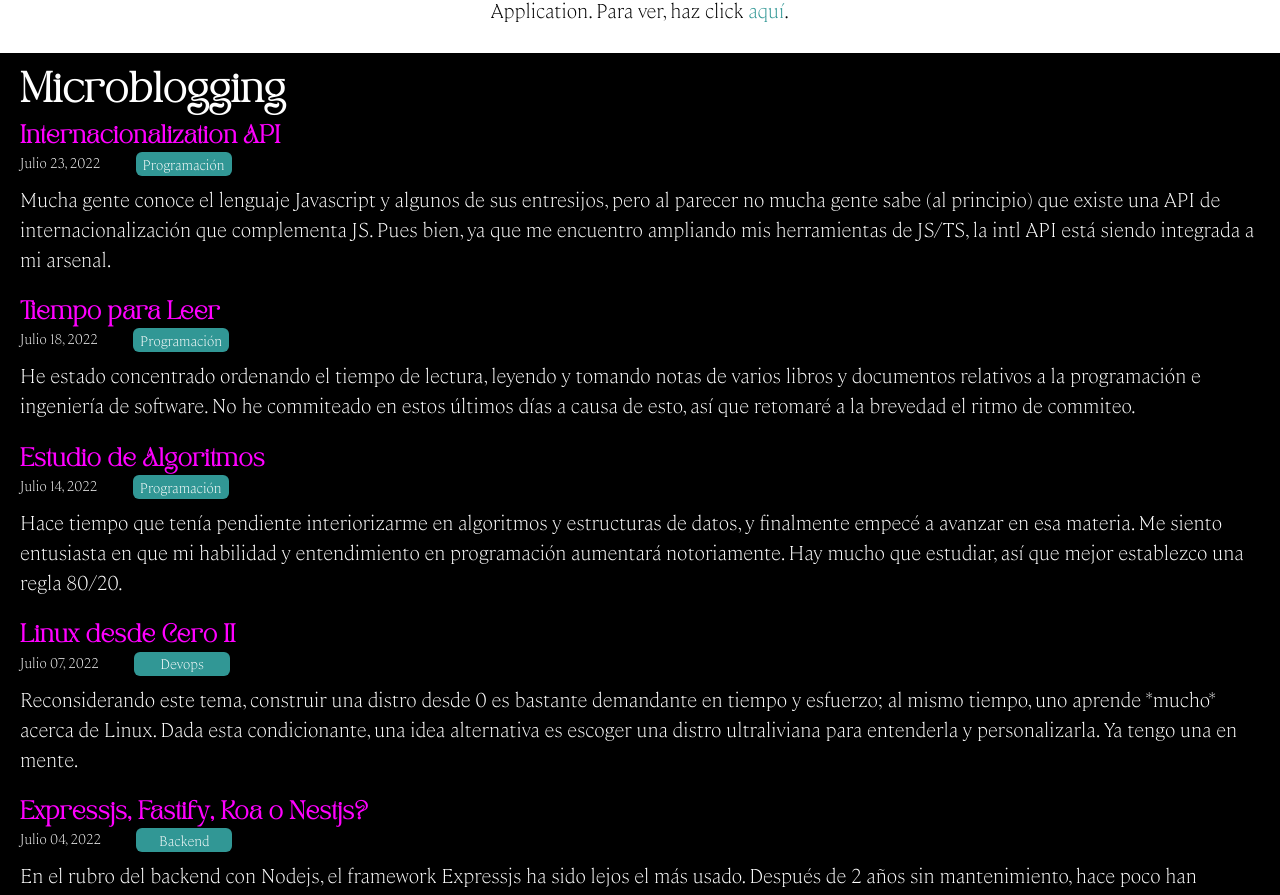
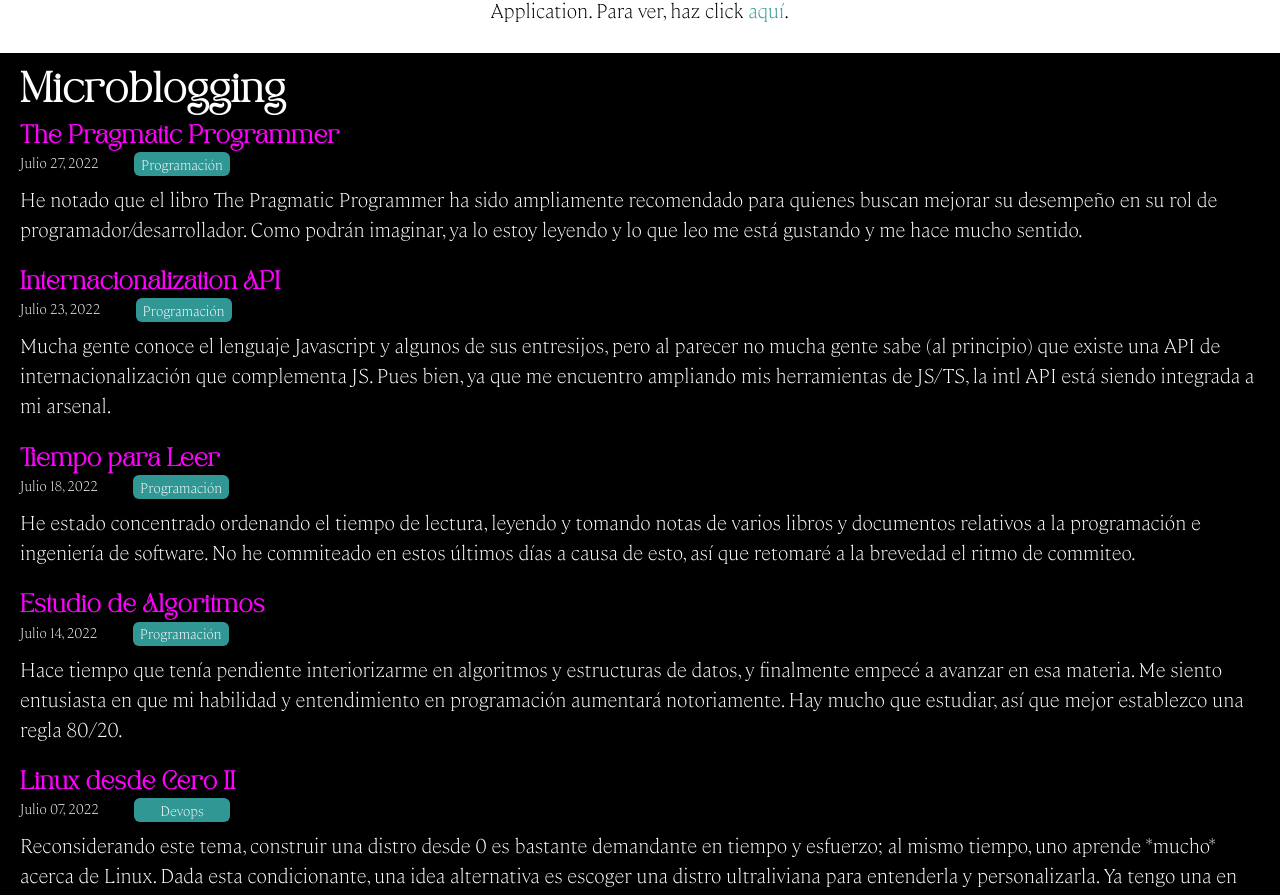
Before and after one commit to gnietto/gnietto.github.io, a React (Vite) app: page / in a window 1280 px wide. Shown: the part 2800-3695 px from the top of the page. Built offline with nearby package versions, Linux system fonts and the light colour scheme.

Commit message:
[Contenido] Agrega blogpost 'The Pragmatic Programmer'

```diff
--- a/src/posts.ts
+++ b/src/posts.ts
@@ -1,4 +1,15 @@
 const posts = [
+  {
+    key: '0011',
+    titulo: 'The Pragmatic Programmer',
+    texto: [
+      'He notado que el libro The Pragmatic Programmer ha sido ampliamente recomendado para quienes buscan mejorar su desempeño en su rol de programador/desarrollador. Como podrán imaginar, ya lo estoy leyendo y lo que leo me está gustando y me hace mucho sentido.'
+    ],
+    autor: 'Germán',
+    fecha: 'Julio 27, 2022',
+    link: '/pragmatic-programmer',
+    tag: 'Programación'
+  },
   {
     key: '0010',
     titulo: 'Internacionalization API',
```
